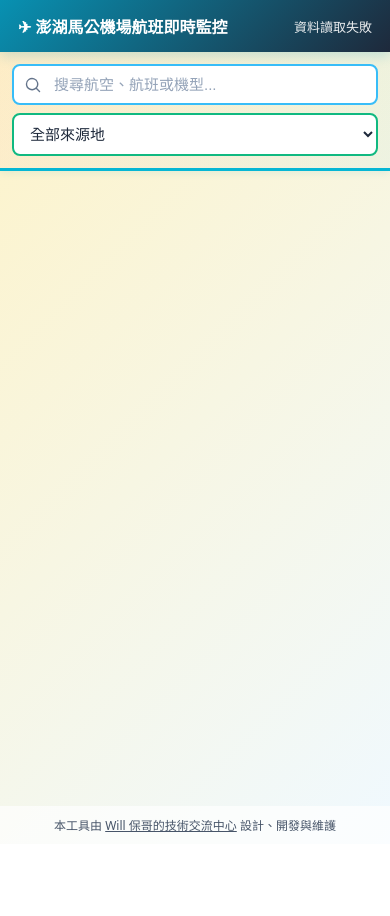
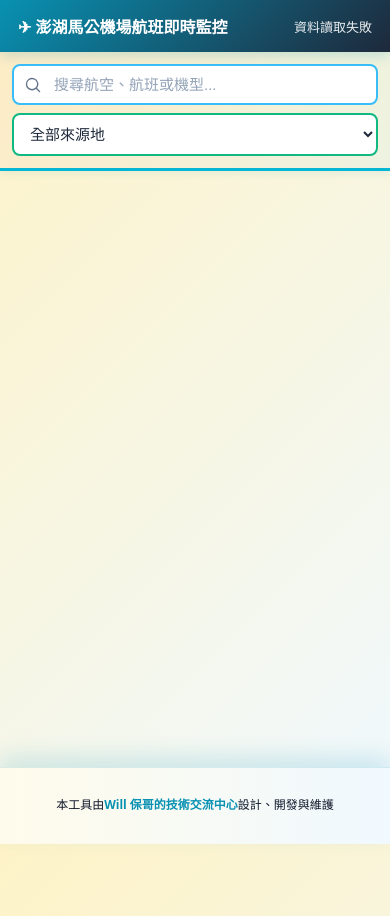
Before and after one commit to doggy8088/taiwan-airport-flights, a website: page public/airports/penghu/index.html in a window 390 px wide. Before the commit the page ends 844 px from the top, so only its background shows below. Drawn offline with Linux system fonts and the light colour scheme.

Commit message:
style(ui): 強化頁尾視覺與固定顯示
頁尾改為固定底部列與漸層底色，提升識別度。
補上內文區底部留白避免遮擋內容。

```diff
--- a/public/airports/penghu/index.html
+++ b/public/airports/penghu/index.html
@@ -17,6 +17,7 @@
   --penghu-sky: #38bdf8;          /* 天空藍 */
   --penghu-sand: #fef3c7;         /* 沙灘米 */
   --penghu-wave: #06b6d4;         /* 海浪青 */
+  --footer-height: 56px;
 }
 
 html, body {
@@ -32,6 +33,7 @@ body {
   display: flex;
   flex-direction: column;
   overflow: hidden;
+  padding-bottom: var(--footer-height);
 }
 
 header {
@@ -247,6 +249,7 @@ body.map-disabled #left {
   -webkit-overflow-scrolling: touch;
   overscroll-behavior: contain;
   padding: 10px;
+  padding-bottom: calc(10px + var(--footer-height));
   position: relative;
 }
 
@@ -419,15 +422,43 @@ body.map-disabled #left {
 }
 
 footer {
-  padding: 10px 16px calc(10px + env(safe-area-inset-bottom));
+  position: fixed;
+  left: 0;
+  right: 0;
+  bottom: 0;
+  height: var(--footer-height);
+  display: flex;
+  align-items: center;
+  justify-content: center;
+  padding: 0 16px calc(0px + env(safe-area-inset-bottom));
   text-align: center;
-  font-size: 12px;
-  color: #475569;
-  background: rgba(255, 255, 255, 0.7);
+  font-size: 13px;
+  color: #0f172a;
+  background: linear-gradient(90deg, rgba(255, 251, 235, 0.98), rgba(240, 249, 255, 0.98));
+  border-top: 1px solid rgba(8, 145, 178, 0.15);
+  box-shadow: 0 -10px 22px rgba(8, 145, 178, 0.16);
 }
 
 footer a {
-  color: inherit;
+  color: var(--penghu-ocean);
+  text-decoration: none;
+  font-weight: 700;
+}
+
+footer a:hover {
+  text-decoration: underline;
+}
+
+@media (max-width: 720px) {
+  :root {
+    --footer-height: 72px;
+  }
+
+  footer {
+    font-size: 12px;
+    padding: 0 16px calc(4px + env(safe-area-inset-bottom));
+    text-align: center;
+  }
 }
 </style>
 </head>
```
Also changed, not shown: public/index.html (+40 -7 lines).
